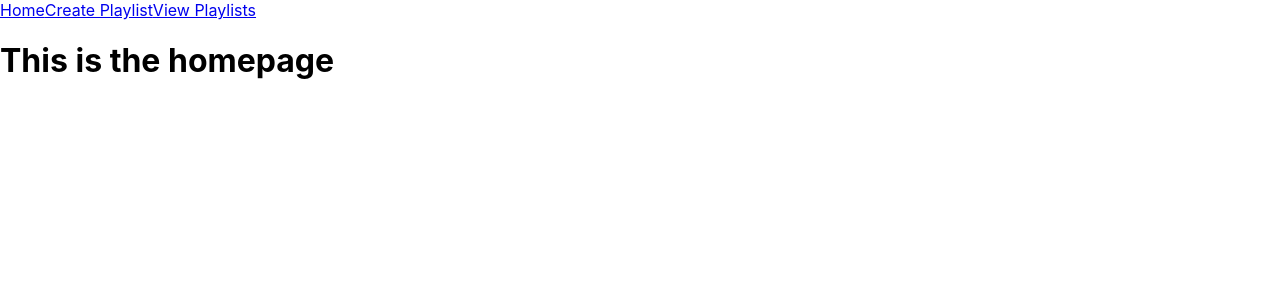
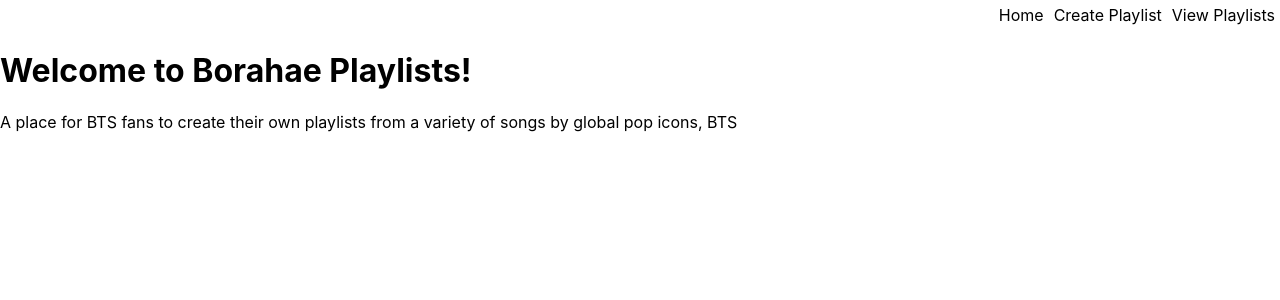
Before and after one commit to Khadijat98/playlist-client-v2, a React (Create React App) app: page / in a window 1280 px wide. Shown: the top 300 px of the page. Built offline with nearby package versions, Linux system fonts and the light colour scheme.

Commit message:
started adding logic to: create playlist form, song and home, added extremely basic nav styling

```diff
--- a/src/containers/Home/Home.jsx
+++ b/src/containers/Home/Home.jsx
@@ -4,7 +4,8 @@
 const Home = () => {
   return (
     <div>
-      <h1>This is the homepage</h1>
+      <h1>Welcome to Borahae Playlists!</h1>
+      <p>A place for BTS fans to create their own playlists from a variety of songs by global pop icons, BTS</p>
     </div>
   )
 }
--- a/src/containers/Nav/Nav.scss
+++ b/src/containers/Nav/Nav.scss
@@ -0,0 +1,13 @@
+.nav {
+  display: flex;
+  justify-content: flex-end;
+  align-items: center;
+  gap: 10px;
+  padding: 5px;
+  text-decoration: none;
+
+  &__link {
+    text-decoration: none;
+    color: black;
+  }
+}
```
Also changed, not shown: src/components/CreatePlaylistForm/CreatePlaylistForm.jsx (+23 -1 lines), src/components/Song/Song.jsx (+8 -2 lines).
